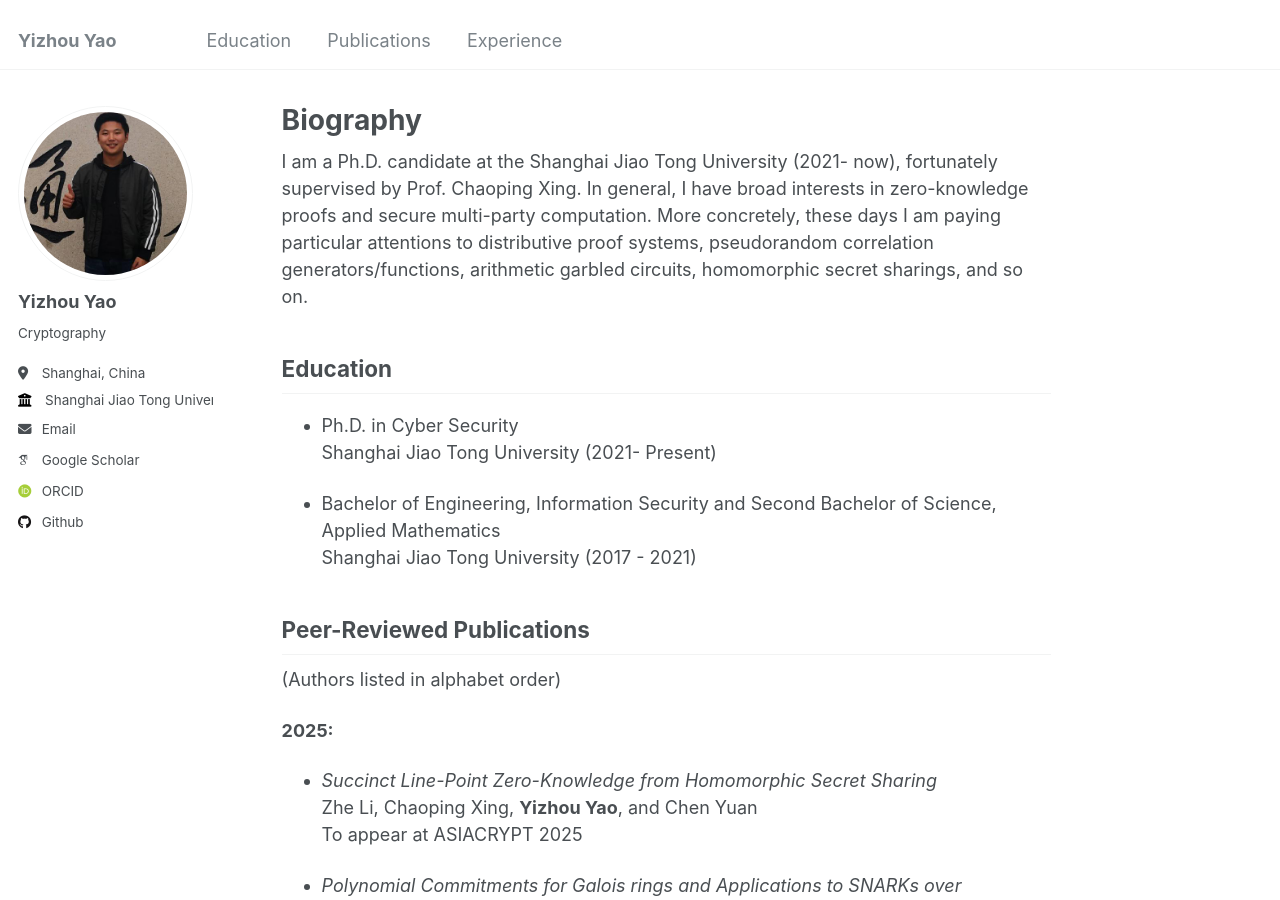
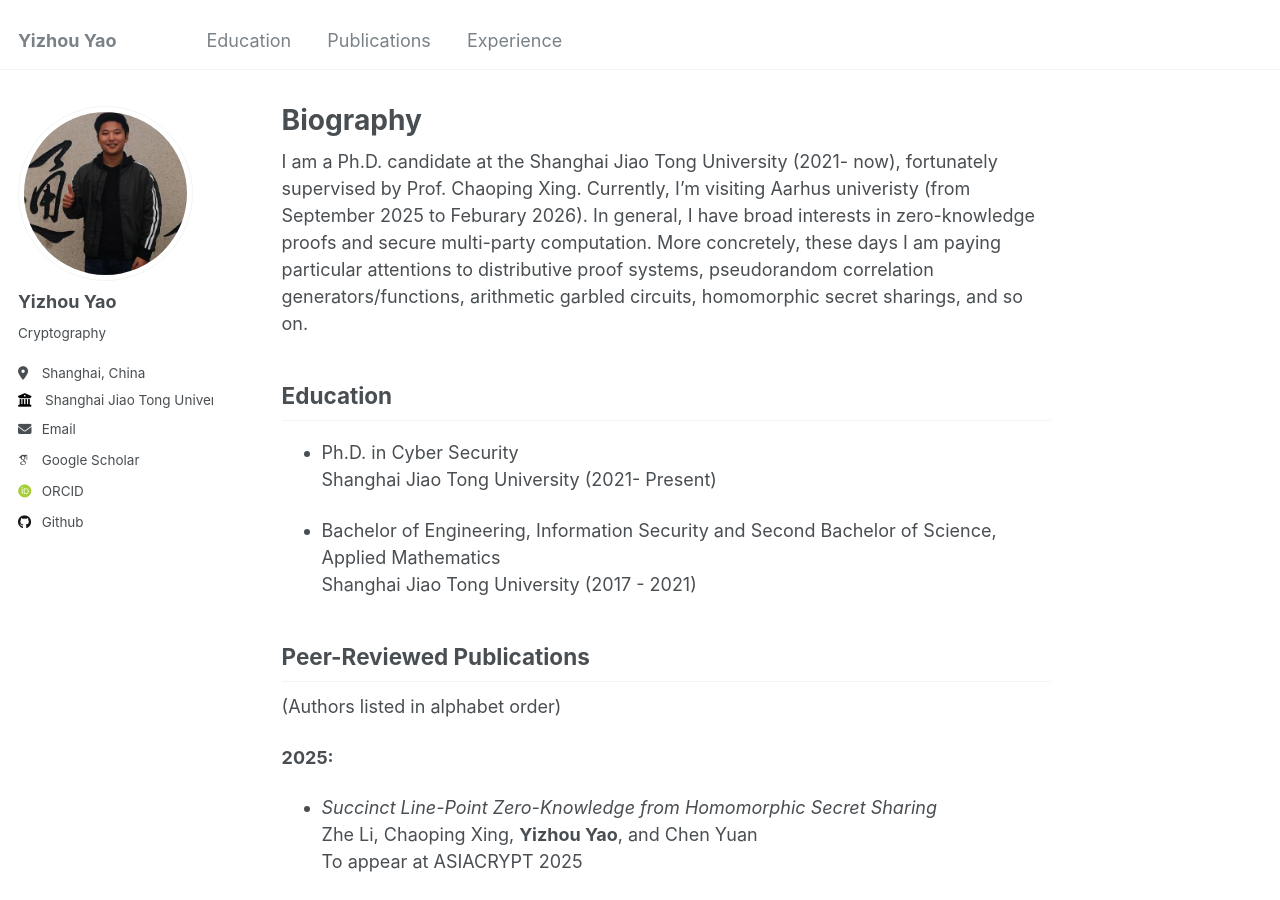
Before and after one commit to sjtu-YizhouYao/sjtu-YizhouYao.github.io, a Jekyll site: the page built from _pages/about.md, in a window 1280 px wide and 900 px high. Built offline with Jekyll 4.4.1, drawn with Linux system fonts in a browser that asks for light colours; some web fonts are replaced.

Commit message:
Update about.md

```diff
--- a/_pages/about.md
+++ b/_pages/about.md
@@ -8,7 +8,7 @@ redirect_from:
   - /about.html
 ---
 
-I am a Ph.D. candidate at the Shanghai Jiao Tong University (2021- now), fortunately supervised by Prof. Chaoping Xing. In general, I have broad interests in zero-knowledge proofs and secure multi-party computation. More concretely, these days I am paying particular attentions to distributive proof systems, pseudorandom correlation generators/functions, arithmetic garbled circuits, homomorphic secret sharings, and so on.
+I am a Ph.D. candidate at the Shanghai Jiao Tong University (2021- now), fortunately supervised by Prof. Chaoping Xing. Currently, I'm visiting Aarhus univeristy (from September 2025 to Feburary 2026). In general, I have broad interests in zero-knowledge proofs and secure multi-party computation. More concretely, these days I am paying particular attentions to distributive proof systems, pseudorandom correlation generators/functions, arithmetic garbled circuits, homomorphic secret sharings, and so on.
 
 
 <h2 id="education"> Education</h2>
```
